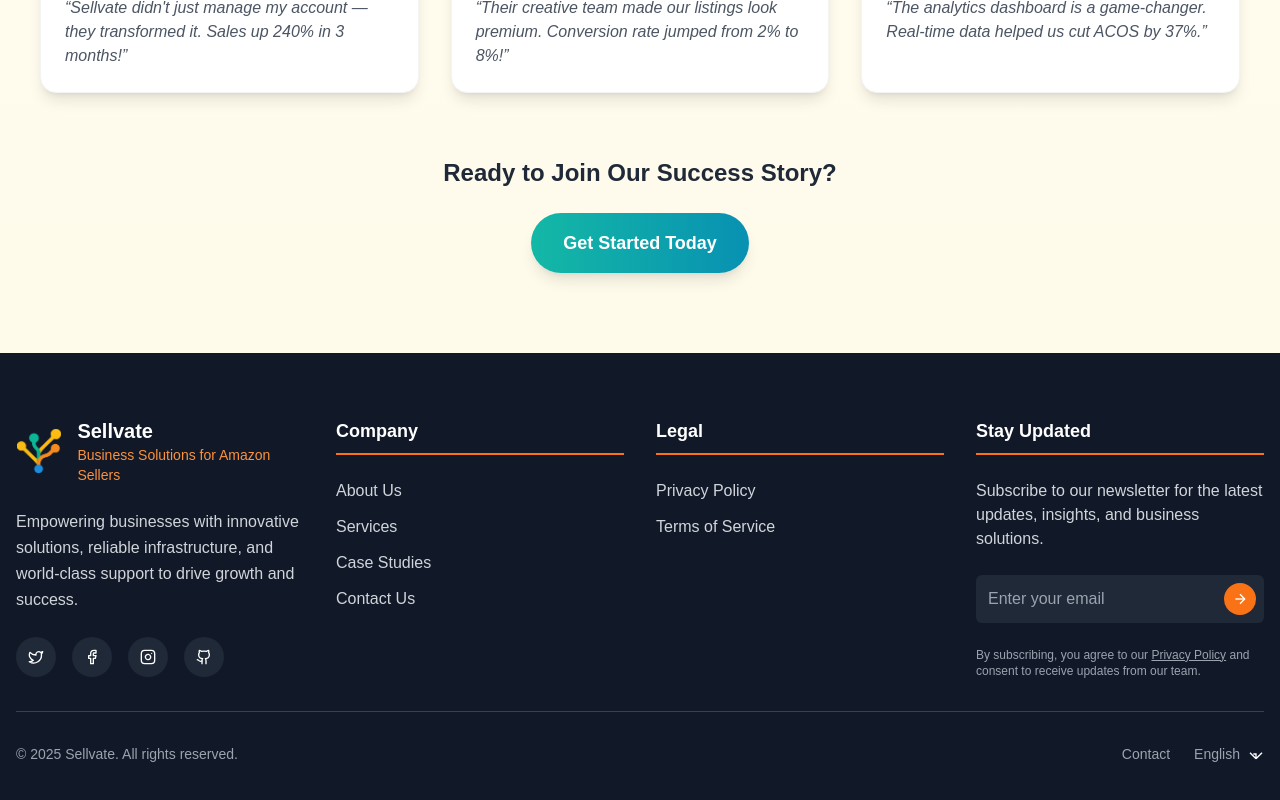
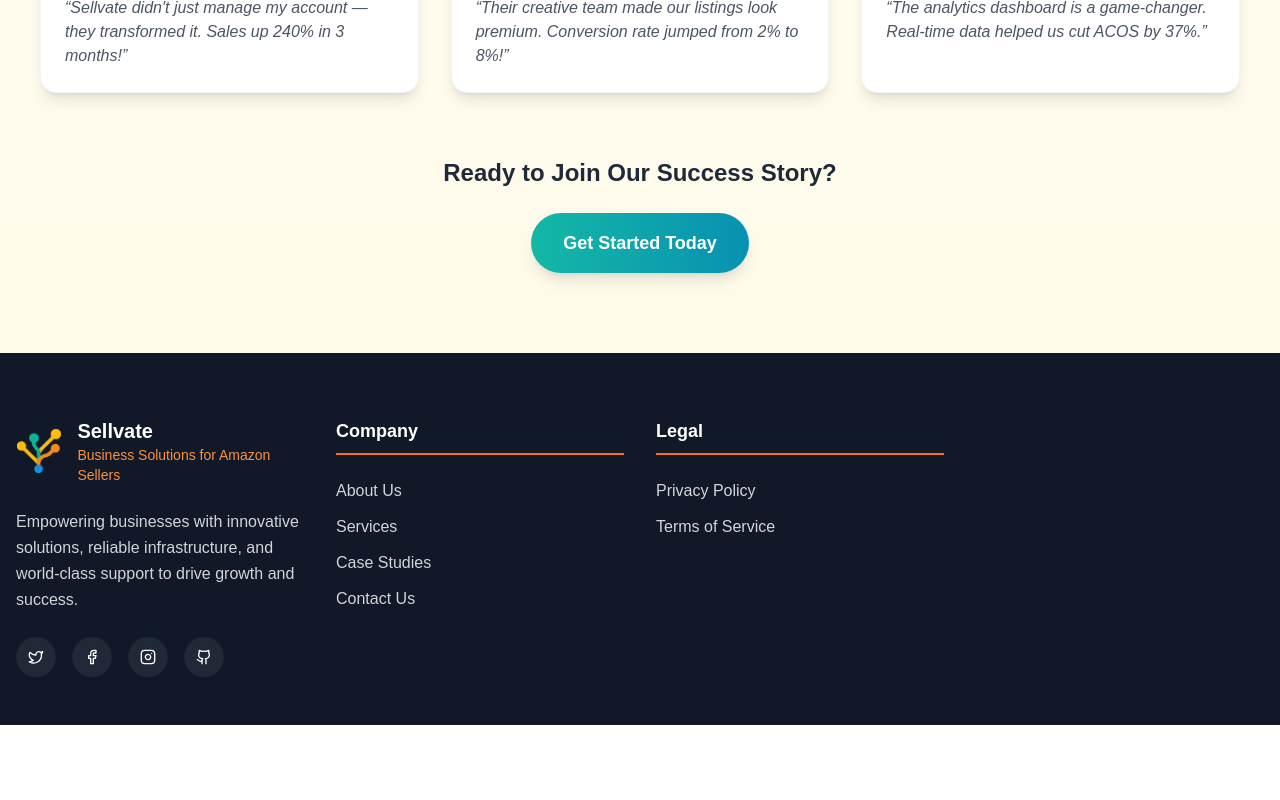
Before and after one commit to zee00111/Sellvate-Website-, a Next.js app: page / in a window 1280 px wide. Shown: the part 3966-4766 px from the top of the page. After the commit the page ends 4691 px from the top, so only its background shows below. Built offline with nearby package versions, Linux system fonts and the light colour scheme; a web font is replaced by a local one.

Commit message:
Add missing navigation and footer links
Replaced anchor tags with Next.js Link components for navigation. Removed the newsletter section and adjusted the layout accordingly.

```diff
--- a/src/components/Footer.tsx
+++ b/src/components/Footer.tsx
@@ -1,8 +1,8 @@
 'use client';
-
 import { motion } from 'framer-motion';
 import { Twitter, Facebook, Instagram, Github } from 'lucide-react';
 import React, { useState } from 'react';
+import Link from 'next/link';
 
 export const Footer = () => {
   return (
@@ -20,11 +20,9 @@ export const Footer = () => {
                 <p className="text-orange-400 text-sm">Business Solutions for Amazon Sellers</p>
               </div>
             </div>
-
             <p className="text-gray-300 mb-6 leading-relaxed">
               Empowering businesses with innovative solutions, reliable infrastructure, and world-class support to drive growth and success.
             </p>
-
             <div className="flex space-x-4">
               <a href="#" className="w-10 h-10 bg-gray-800 rounded-full flex items-center justify-center hover:bg-orange-500 transition-colors duration-300">
                 <Twitter size={16} />
@@ -40,79 +38,25 @@ export const Footer = () => {
               </a>
             </div>
           </div>
-
           {/* Company Links */}
           <div>
             <h4 className="text-lg font-bold mb-6 border-b-2 border-orange-500 pb-2">Company</h4>
             <ul className="space-y-3">
-              <li><a href="/about" className="text-gray-300 hover:text-white transition-colors">About Us</a></li>
-              <li><a href="/service" className="text-gray-300 hover:text-white transition-colors">Services</a></li>
-              <li><a href="/casestudy" className="text-gray-300 hover:text-white transition-colors">Case Studies</a></li>
-              <li><a href="/contact" className="text-gray-300 hover:text-white transition-colors">Contact Us</a></li>
-              {/* <li><a href="/investor" className="text-gray-300 hover:text-white transition-colors">Investor Relations</a></li> */}
-              {/* <li><a href="/blog" className="text-gray-300 hover:text-white transition-colors">Blog</a></li> */}
+              <li><Link href="/about" className="text-gray-300 hover:text-white transition-colors">About Us</Link></li>
+              <li><Link href="/service" className="text-gray-300 hover:text-white transition-colors">Services</Link></li>
+              <li><Link href="/casestudy" className="text-gray-300 hover:text-white transition-colors">Case Studies</Link></li>
+              <li><Link href="/contact" className="text-gray-300 hover:text-white transition-colors">Contact Us</Link></li>
+              {/* <li><Link href="/investor" className="text-gray-300 hover:text-white transition-colors">Investor Relations</Link></li> */}
+              {/* <li><Link href="/blog" className="text-gray-300 hover:text-white transition-colors">Blog</Link></li> */}
             </ul>
           </div>
-
           {/* Legal Links */}
           <div>
             <h4 className="text-lg font-bold mb-6 border-b-2 border-orange-500 pb-2">Legal</h4>
             <ul className="space-y-3">
-              <li><a href="/privacy" className="text-gray-300 hover:text-white transition-colors">Privacy Policy</a></li>
-              <li><a href="/terms" className="text-gray-300 hover:text-white transition-colors">Terms of Service</a></li>
-              {/* <li><a href="/cookie" className="text-gray-300 hover:text-white transition-colors">Cookie Policy</a></li> */}
-              {/* <li><a href="/gdpr" className="text-gray-300 hover:text-white transition-colors">GDPR Compliance</a></li> */}
-              {/* <li><a href="/accessibility" className="text-gray-300 hover:text-white transition-colors">Accessibility</a></li> */}
-              {/* <li><a href="/legal" className="text-gray-300 hover:text-white transition-colors">Legal Notices</a></li> */}
+              <li><Link href="/privacy" className="text-gray-300 hover:text-white transition-colors">Privacy Policy</Link></li>
+              <li><Link href="/terms" className="text-gray-300 hover:text-white transition-colors">Terms of Service</Link></li>
             </ul>
-          </div>
-
-          {/* Newsletter */}
-          <div>
-            <h4 className="text-lg font-bold mb-6 border-b-2 border-orange-500 pb-2">Stay Updated</h4>
-            <p className="text-gray-300 mb-6">
-              Subscribe to our newsletter for the latest updates, insights, and business solutions.
-            </p>
-            <form className="mb-6">
-              <div className="relative">
-                <input
-                  type="email"
-                  placeholder="Enter your email"
-                  className="w-full p-3 bg-gray-800 text-white rounded-md focus:outline-none focus:ring-2 focus:ring-orange-500"
-                />
-                <button
-                  type="submit"
-                  className="absolute right-2 top-1/2 transform -translate-y-1/2 w-8 h-8 bg-orange-500 rounded-full flex items-center justify-center"
-                >
-                  <svg xmlns="http://www.w3.org/2000/svg" width="16" height="16" viewBox="0 0 24 24" fill="none" stroke="currentColor" strokeWidth="2">
-                    <path d="M5 12h14" />
-                    <path d="M12 5l7 7-7 7" />
-                  </svg>
-                </button>
-              </div>
-            </form>
-            <p className="text-xs text-gray-400">
-              By subscribing, you agree to our <a href="/privacy" className="underline">Privacy Policy</a> and consent to receive updates from our team.
-            </p>
-          </div>
-        </div>
-
-        <hr className="my-8 border-gray-700" />
-
-        <div className="flex flex-col md:flex-row justify-between items-center">
-          <p className="text-sm text-gray-400">
-            © 2025 Sellvate. All rights reserved.
-          </p>
-          <div className="flex space-x-6 mt-4 md:mt-0">
-            {/* <a href="/support" className="text-gray-400 hover:text-white text-sm">Support</a> */}
-            <a href="/contact" className="text-gray-400 hover:text-white text-sm">Contact</a>
-            {/* <a href="/sitemap" className="text-gray-400 hover:text-white text-sm">Sitemap</a> */}
-            <div className="flex items-center">
-              <span className="text-gray-400 text-sm">English</span>
-              <svg xmlns="http://www.w3.org/2000/svg" width="16" height="16" viewBox="0 0 24 24" fill="none" stroke="currentColor" strokeWidth="2" className="ml-2">
-                <path d="M12 19l9-9M12 19l-9-9M12 19v-7H8" />
-              </svg>
-            </div>
           </div>
         </div>
       </div>
```
